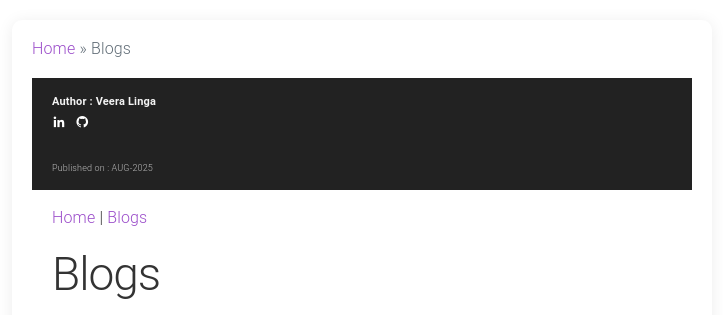
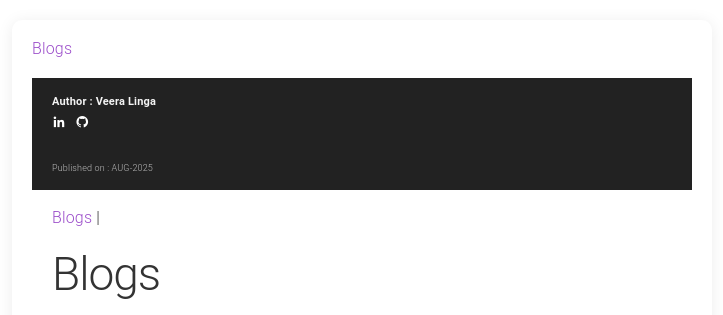
Before and after one commit to veera-linga/blogs, a Jekyll site: the page built from index.md, in a window 1280 px wide. Shown: the top 315 px of the page, without its empty margins (278-1001 px from the left). Built offline with Jekyll 4.4.1, drawn with Linux system fonts in a browser that asks for light colours; our own code applies the rules of GitHub Pages for plain Markdown files.

Commit message:
Update default.html
breadcrumb

```diff
--- a/_layouts/default.html
+++ b/_layouts/default.html
@@ -23,13 +23,13 @@
 
       <!-- Breadcrumbs Navigation (Add this block above header) -->
       <nav class="breadcrumbs" style="margin: 1em 0;">
-        <a href="{{ '/' | relative_url }}">Home</a>
+        <a href="{{ '/' | relative_url }}">Blogs</a>
         {% if page.collection == "posts" or page.layout == "post" %}
           <span> &raquo; </span>
-          <a href="{{ '/blog/' | relative_url }}">Blogs</a>
+          <a href="{{ '//' | relative_url }}"></a>
           <span> &raquo; </span>
           <span>{{ page.title }}</span>
-        {% elsif page.title != "Home" %}
+        {% elsif page.title != "Blogs" %}
           <span> &raquo; </span>
           <span>{{ page.title }}</span>
         {% endif %}
@@ -59,8 +59,8 @@
       <!-- Main Content -->
       <main class="site-content">
         <nav class="main-nav" style="margin-bottom:1em;">
-          <a href="{{ '/' | relative_url }}">Home</a> |
-          <a href="{{ '/blog/' | relative_url }}">Blogs</a>
+          <a href="{{ '/' | relative_url }}">Blogs</a> |
+          <a href="{{ '//' | relative_url }}"></a>
         </nav>
         {{ content }}
       </main>
```
